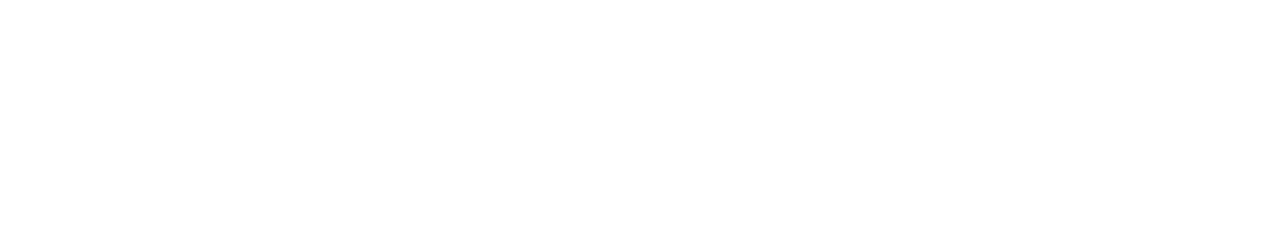
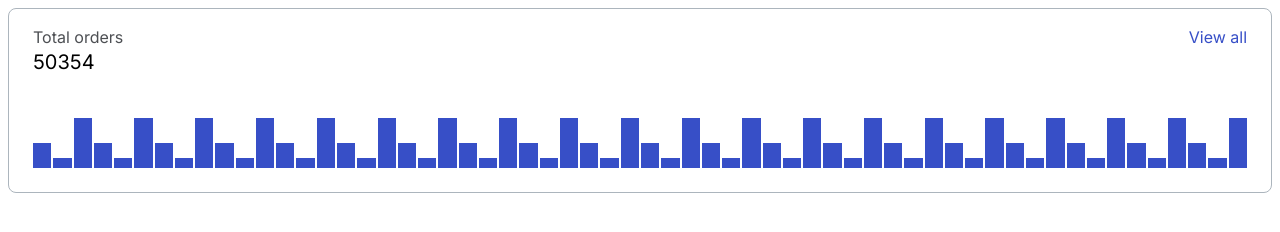
Before and after one commit to js-tasks-ru/htmlcss-20230530_nazarov-ivan-1992, a website: page 04-lection2/01-histogram/index.html in a window 1280 px wide. Drawn offline with Linux system fonts and the light colour scheme.

Commit message:
add histogramm

```diff
--- a/04-lection2/01-histogram/histogram.css
+++ b/04-lection2/01-histogram/histogram.css
@@ -0,0 +1,63 @@
+.histogramm {
+  display: flex;
+  box-sizing: border-box;
+  flex-direction: column;
+  justify-content: space-between;
+  height: 185px;
+  padding: 24px;
+  padding-top: 16px;
+  border: 1px solid var(--grey-3);
+  border-radius: 8px;
+}
+
+.histogramm__header {
+  display: flex;
+  justify-content: space-between;
+}
+
+.histogramm__bar {
+  display: flex;
+  height: 50px;
+  margin: 0 -1px;
+  align-items: flex-end;
+}
+
+.histogramm__column {
+    flex-grow: 1;
+    margin: 0 1px;
+    background-color: var(--blue);
+}
+
+.histogramm__title {
+  font-family: 'Inter';
+  font-style: normal;
+  font-weight: 400;
+  font-size: 16px;
+  line-height: 24px;
+  opacity: 0.8;
+  color: var(--black);
+}
+
+.histogramm__amount {
+  font-family: 'Inter';
+  font-style: normal;
+  font-weight: 400;
+  font-size: 20px;
+  line-height: 26px;
+}
+
+.histogramm__info {
+  display: flex;
+  flex-direction: column;
+  justify-content: space-between;
+}
+
+.histogramm__link {
+  font-family: Inter;
+  font-size: 16px;
+  font-weight: 400;
+  line-height: 24px;
+  letter-spacing: 0em;
+  text-decoration: none;
+  color: var(--blue);
+}
--- a/04-lection2/01-histogram/index.html
+++ b/04-lection2/01-histogram/index.html
@@ -1,11 +1,81 @@
 <!DOCTYPE html>
 <!-- Страница с гистограммой -->
 <html lang="ru">
-    <head>
-        <link rel="stylesheet" href="../../assets/css/main.css">
-        <link rel="stylesheet" href="./histogram.css">
-    </head>
-    <body>
-
-    </body>
+  <head>
+    <link rel="stylesheet" href="../../assets/css/main.css" />
+    <link rel="stylesheet" href="./histogram.css" />
+  </head>
+  <body>
+    <div class="histogramm">
+      <div class="histogramm__header">
+        <div class="histogramm__info">
+          <div class="histogramm__title">Total orders</div>
+          <div class="histogramm__amount">50354</div>
+        </div>
+        <a href="#" class="histogramm__link">View all</a>
+      </div>
+      <div class="histogramm__bar">
+        <div class="histogramm__column" style="height: 50%;"></div>
+        <div class="histogramm__column" style="height: 20%;"></div>
+        <div class="histogramm__column" style="height: 100%;"></div>
+        <div class="histogramm__column" style="height: 50%;"></div>
+        <div class="histogramm__column" style="height: 20%;"></div>
+        <div class="histogramm__column" style="height: 100%;"></div>
+        <div class="histogramm__column" style="height: 50%;"></div>
+        <div class="histogramm__column" style="height: 20%;"></div>
+        <div class="histogramm__column" style="height: 100%;"></div>
+        <div class="histogramm__column" style="height: 50%;"></div>
+        <div class="histogramm__column" style="height: 20%;"></div>
+        <div class="histogramm__column" style="height: 100%;"></div>
+        <div class="histogramm__column" style="height: 50%;"></div>
+        <div class="histogramm__column" style="height: 20%;"></div>
+        <div class="histogramm__column" style="height: 100%;"></div>
+        <div class="histogramm__column" style="height: 50%;"></div>
+        <div class="histogramm__column" style="height: 20%;"></div>
+        <div class="histogramm__column" style="height: 100%;"></div>
+        <div class="histogramm__column" style="height: 50%;"></div>
+        <div class="histogramm__column" style="height: 20%;"></div>
+        <div class="histogramm__column" style="height: 100%;"></div>
+        <div class="histogramm__column" style="height: 50%;"></div>
+        <div class="histogramm__column" style="height: 20%;"></div>
+        <div class="histogramm__column" style="height: 100%;"></div>
+        <div class="histogramm__column" style="height: 50%;"></div>
+        <div class="histogramm__column" style="height: 20%;"></div>
+        <div class="histogramm__column" style="height: 100%;"></div>
+        <div class="histogramm__column" style="height: 50%;"></div>
+        <div class="histogramm__column" style="height: 20%;"></div>
+        <div class="histogramm__column" style="height: 100%;"></div>
+        <div class="histogramm__column" style="height: 50%;"></div>
+        <div class="histogramm__column" style="height: 20%;"></div>
+        <div class="histogramm__column" style="height: 100%;"></div>
+        <div class="histogramm__column" style="height: 50%;"></div>
+        <div class="histogramm__column" style="height: 20%;"></div>
+        <div class="histogramm__column" style="height: 100%;"></div>
+        <div class="histogramm__column" style="height: 50%;"></div>
+        <div class="histogramm__column" style="height: 20%;"></div>
+        <div class="histogramm__column" style="height: 100%;"></div>
+        <div class="histogramm__column" style="height: 50%;"></div>
+        <div class="histogramm__column" style="height: 20%;"></div>
+        <div class="histogramm__column" style="height: 100%;"></div>
+        <div class="histogramm__column" style="height: 50%;"></div>
+        <div class="histogramm__column" style="height: 20%;"></div>
+        <div class="histogramm__column" style="height: 100%;"></div>
+        <div class="histogramm__column" style="height: 50%;"></div>
+        <div class="histogramm__column" style="height: 20%;"></div>
+        <div class="histogramm__column" style="height: 100%;"></div>
+        <div class="histogramm__column" style="height: 50%;"></div>
+        <div class="histogramm__column" style="height: 20%;"></div>
+        <div class="histogramm__column" style="height: 100%;"></div>
+        <div class="histogramm__column" style="height: 50%;"></div>
+        <div class="histogramm__column" style="height: 20%;"></div>
+        <div class="histogramm__column" style="height: 100%;"></div>
+        <div class="histogramm__column" style="height: 50%;"></div>
+        <div class="histogramm__column" style="height: 20%;"></div>
+        <div class="histogramm__column" style="height: 100%;"></div>
+        <div class="histogramm__column" style="height: 50%;"></div>
+        <div class="histogramm__column" style="height: 20%;"></div>
+        <div class="histogramm__column" style="height: 100%;"></div>
+      </div>
+    </div>
+  </body>
 </html>
--- a/assets/fonts/fonts.css
+++ b/assets/fonts/fonts.css
@@ -1 +1,2 @@
 @import url('https://fonts.googleapis.com/css2?family=Roboto:ital,wght@0,100;0,300;0,400;0,500;0,700;0,900;1,100;1,300;1,400;1,500;1,700;1,900&display=swap');
+@import url('https://fonts.googleapis.com/css2?family=Inter:ital,wght@0,100;0,300;0,400;0,500;0,700;0,900;1,100;1,300;1,400;1,500;1,700;1,900&display=swap');
```
